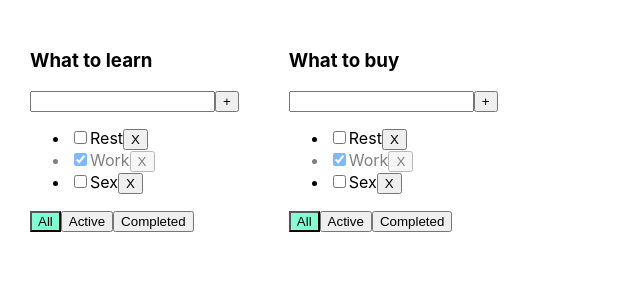
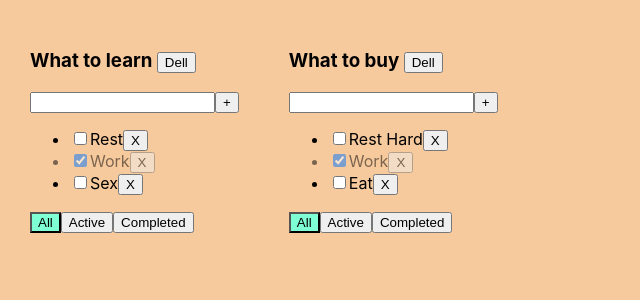
Before and after one commit to ItEmigrant/TodoList, a React (Create React App) app: page / in a window 1280 px wide. Shown: the top 300 px of the page, without its empty margins (0-640 px from the left). Built offline with nearby package versions, Linux system fonts and the light colour scheme.

Commit message:
lesson5.0

```diff
--- a/src/App.css
+++ b/src/App.css
@@ -3,6 +3,11 @@
   display: flex;
 }
 
+body {
+  background-color: #f7ca9e;
+}
+
 .App > div {
+
   margin-right: 50px;
 }
--- a/src/App.tsx
+++ b/src/App.tsx
@@ -13,7 +13,29 @@ type TodolistType = {
 
 function App() {
 
+    let todolistID1 = v1();
+    let todolistID2 = v1();
+
     let [todolist, setTodolist] = useState<Array<TodolistType>>([
+        {id: todolistID1, title: 'What to learn', filter: 'All'},
+        {id: todolistID2, title: 'What to buy', filter: 'All'},
+    ])
+
+    let [tasks, setTask] = useState({
+        [todolistID1]: [
+            {id: v1(), title: 'Rest', isDone: false},
+            {id: v1(), title: 'Work', isDone: true},
+            {id: v1(), title: 'Sex', isDone: false},
+        ],
+        [todolistID2]: [
+            {id: v1(), title: 'Rest Hard', isDone: false},
+            {id: v1(), title: 'Work', isDone: true},
+            {id: v1(), title: 'Eat', isDone: false},
+        ]
+    });
+
+
+    /* let [todolist, setTodolist] = useState<Array<TodolistType>>([
          {id: v1(), title: 'What to learn', filter: 'All'},
          {id: v1(), title: 'What to buy', filter: 'All'},
      ])
@@ -22,7 +44,7 @@ function App() {
          {id: v1(), title: 'Rest', isDone: false},
          {id: v1(), title: 'Work', isDone: true},
          {id: v1(), title: 'Sex', isDone: false},
-    ])
+     ])*/
 
     //let [filter, setOne] = useState<FVT>('All')
 
@@ -31,25 +53,32 @@ function App() {
         setTodolist(todolist.map(el => el.id === todolistID ? {...el, filter: filterValue} : el))
     }
 
-    const changeCheckboxStatus = (taskId: string, newIsDone: boolean) => {
+    const changeCheckboxStatus = (todolistID: string, taskId: string, newIsDone: boolean) => {
 
-        /* let currentTask = tasks.find(el => el.id === taskId);
-         if (currentTask) {
-             currentTask.isDone = newIsDone
-             setTask([...tasks])
-         }*/
-        setTask(tasks.map(el => el.id === taskId ? {...el, isDone: newIsDone} : el))
+        setTask({
+            ...tasks,
+            [todolistID]: tasks[todolistID].map(el => el.id === taskId ? {...el, isDone: newIsDone} : el)
+        })
     }
 
-    function addTask(title: string) {
-        let task = {id: v1(), title: title, isDone: false};
-        let newTask = [task, ...tasks];
-        setTask(newTask);
+    function addTask(todolistID: string, title: string) {
+        let newTask = {id: v1(), title: title, isDone: false};
+        setTask({...tasks, [todolistID]: [newTask, ...tasks[todolistID]]})
+        /* let newTask = [task, ...tasks];
+         setTask(newTask);*/
+
+
     }
 
-    function delTasks(id: string) {
-        let FilteredTasks = tasks.filter(t => t.id != id);
-        setTask(FilteredTasks);
+    function delTasks(todolistID: string, taskId: string) {
+
+        //let FilteredTasks = tasks.filter(t => t.id != id);
+        setTask({...tasks, [todolistID]: tasks[todolistID].filter(fl => fl.id !== taskId)})
+    }
+
+    function dellList(todolistID: string) {
+        delete tasks[todolistID];
+        setTodolist(todolist.filter(el => el.id !== todolistID))
     }
 
 
@@ -57,19 +86,20 @@ function App() {
         <div className="App">
 
             {todolist.map(el => {
-                let FilterTask = tasks;
+                let FilterTask = tasks[el.id];
 
                 if (el.filter === "Active") {
-                    FilterTask = tasks.filter(t => !t.isDone)
+                    FilterTask = tasks[el.id].filter(t => !t.isDone)
                 }
                 if (el.filter === "Completed") {
-                    FilterTask = tasks.filter(t => t.isDone)
+                    FilterTask = tasks[el.id].filter(t => t.isDone)
                 }
                 return (
                     <Todolist title={el.title}
                               tasks={FilterTask}
                               delTasks={delTasks}
                               Sort={Sort}
+                              dellList={dellList}
                               addTask={addTask}
                               changeCheckboxStatus={changeCheckboxStatus}
                               todolistID={el.id}
--- a/src/Components/Todolist.tsx
+++ b/src/Components/Todolist.tsx
@@ -10,13 +10,14 @@ type TaskPropsType = {
 }
 
 type TitlePropsType = {
+    dellList: (todolistID: string) => void
     todolistID: string
     title: string
     tasks: Array<TaskPropsType>
-    delTasks: (taskId: string) => void
+    delTasks: (taskId: string, todolistID: string) => void
     Sort: (todolistID: string, filterValue: FVT) => void
-    addTask: (title: string) => void
-    changeCheckboxStatus: (taskId: string, newIsDone: boolean) => void
+    addTask: (todolistID: string, title: string) => void
+    changeCheckboxStatus: (todolistID: string, taskId: string, newIsDone: boolean) => void
 
 
 }
@@ -31,7 +32,7 @@ export const Todolist = (props: TitlePropsType) => {
 
     function addTaskHandler() {
         if (title.trim() !== '') {
-            props.addTask(title.trim())
+            props.addTask(props.todolistID,title.trim())
             setTitle('')
         } else {
             setError('Title is required')
@@ -71,19 +72,24 @@ export const Todolist = (props: TitlePropsType) => {
         }
     }
 
-    const onClickHandler = (t: string) => {
-        props.delTasks(t)
+    const onDelClickHandler = (t: string) => {
+        props.delTasks(props.todolistID,t)
     }
 
     function changeCheckboxHandler(tID: string, eventValue: boolean) {
-        props.changeCheckboxStatus(tID, eventValue)
+        props.changeCheckboxStatus(props.todolistID, tID, eventValue)
 
 
+    }
+    function DelListClickHandler() {
+            props.dellList(props.todolistID)
     }
 
     return (
         <div>
-            <h3>{props.title}</h3>
+            <h3>
+                {props.title} <button onClick={DelListClickHandler}>Dell</button>
+            </h3>
             <div>
                 <input className={error ? styles.error : ''} value={title}
                        onChange={onChangeHandler}
@@ -102,7 +108,7 @@ export const Todolist = (props: TitlePropsType) => {
                             <input type="checkbox" checked={t.isDone}
                                    onChange={(event: ChangeEvent<HTMLInputElement>) => changeCheckboxHandler(t.id, event.currentTarget.checked)}/>
                             <span>{t.title}</span>
-                            <button onClick={() => onClickHandler(t.id)}>X</button>
+                            <button onClick={() => onDelClickHandler(t.id)}>X</button>
                         </li>
                     })
                 }
```
Lines whose indentation alone changed are shown as unchanged.
